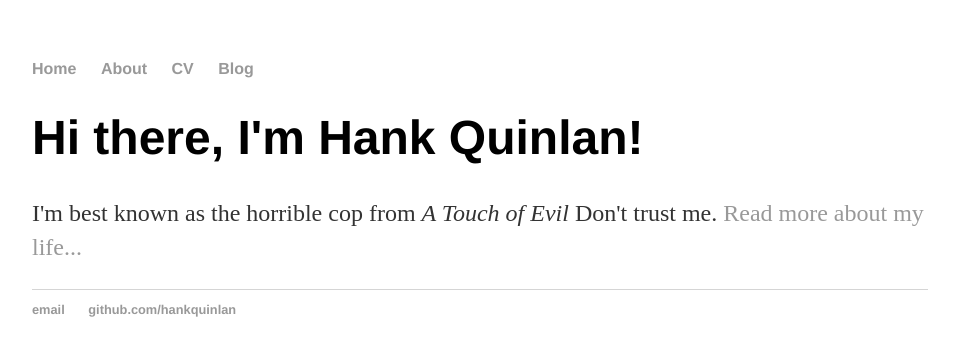
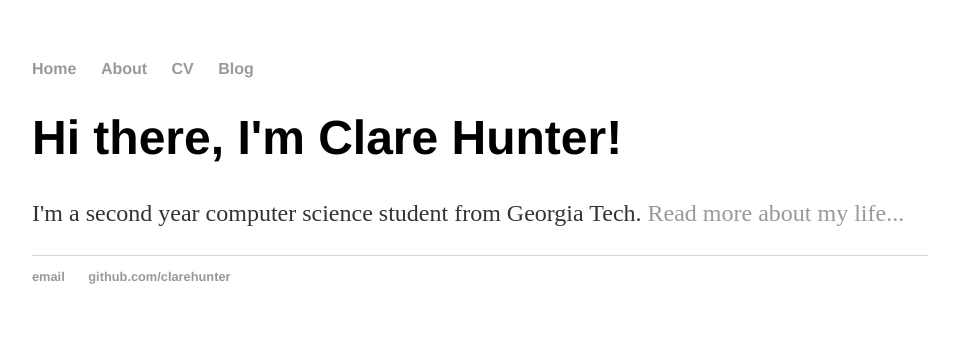
Before and after one commit to clarehunter/clarehunter.github.io, a plain HTML site: page index.html in a window 1280 px wide. Shown: the whole page, without its empty margins (160-1119 px from the left). Drawn offline with Linux system fonts and the light colour scheme.

Commit message:
changed to Clare

```diff
--- a/index.html
+++ b/index.html
@@ -17,14 +17,14 @@
     </nav>
     <div class="container">
         <div class="blurb">
-            <h1>Hi there, I'm Hank Quinlan!</h1>
-            <p>I'm best known as the horrible cop from <em>A Touch of Evil</em> Don't trust me. <a href="/about">Read more about my life...</a></p>
+            <h1>Hi there, I'm Clare Hunter!</h1>
+            <p>I'm a second year computer science student from Georgia Tech. <a href="/about">Read more about my life...</a></p>
         </div><!-- /.blurb -->
     </div><!-- /.container -->
     <footer>
         <ul>
-            <li><a href="mailto:hankquinlanhub@gmail.com">email</a></li>
-            <li><a href="https://github.com/hankquinlan">github.com/hankquinlan</a></li>
+            <li><a href="mailto:clarehunter@gatech.edu">email</a></li>
+            <li><a href="https://github.com/clarehunter">github.com/clarehunter</a></li>
         </ul>
     </footer>
 </body>
```
